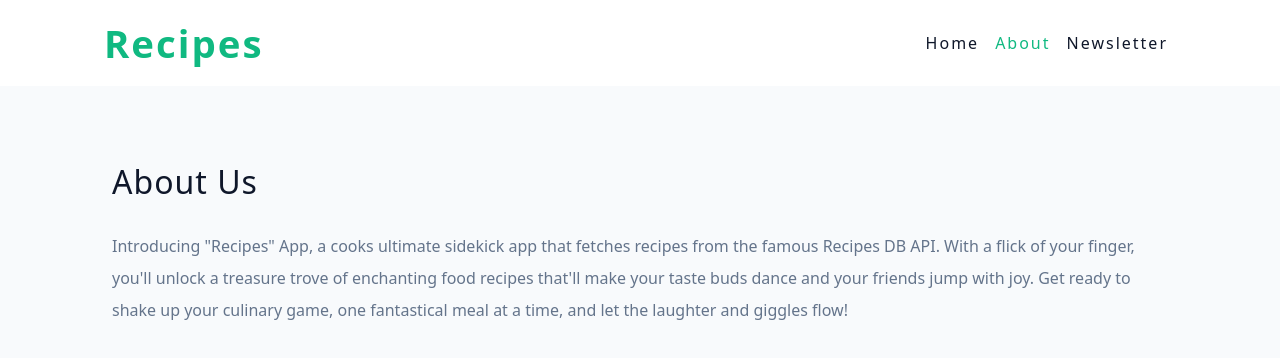
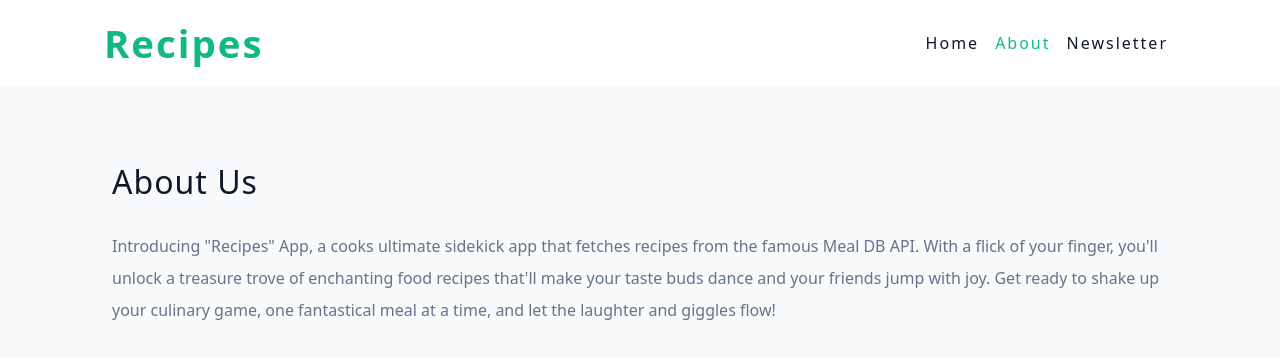
Before and after one commit to sun-n-y/foodRecipes-, a React (Vite) app: page /about in a window 1280 px wide. Shown: the top 358 px of the page. Built offline with nearby package versions, Linux system fonts and the light colour scheme.

Commit message:
add loader func

```diff
--- a/src/App.jsx
+++ b/src/App.jsx
@@ -1,5 +1,6 @@
 import { RouterProvider, createBrowserRouter } from 'react-router-dom';
 import { About, Error, HomeLayout, Landing, NewsLetter, Recipe } from './pages';
+import { loader as landingLoader } from './pages/Landing';
 
 const router = createBrowserRouter([
   {
@@ -10,6 +11,7 @@ const router = createBrowserRouter([
       {
         index: true,
         element: <Landing />,
+        loader: landingLoader,
       },
       {
         path: 'Recipe',
--- a/src/pages/About.jsx
+++ b/src/pages/About.jsx
@@ -6,11 +6,11 @@ const About = () => {
       <h3>About Us</h3>
       <p>
         Introducing "Recipes" App, a cooks ultimate sidekick app that fetches
-        recipes from the famous Recipes DB API. With a flick of your finger,
-        you'll unlock a treasure trove of enchanting food recipes that'll make
-        your taste buds dance and your friends jump with joy. Get ready to shake
-        up your culinary game, one fantastical meal at a time, and let the
-        laughter and giggles flow!
+        recipes from the famous Meal DB API. With a flick of your finger, you'll
+        unlock a treasure trove of enchanting food recipes that'll make your
+        taste buds dance and your friends jump with joy. Get ready to shake up
+        your culinary game, one fantastical meal at a time, and let the laughter
+        and giggles flow!
       </p>
     </Wrapper>
   );
--- a/src/pages/Landing.jsx
+++ b/src/pages/Landing.jsx
@@ -1,4 +1,17 @@
+import axios from 'axios';
+import { useLoaderData } from 'react-router-dom';
+
+const recipeSearchUrl = 'https://www.themealdb.com/api/json/v1/1/search.php?s=';
+
+export const loader = async () => {
+  const searchTerm = 'pizza';
+  const response = await axios.get(`${recipeSearchUrl}${searchTerm}`);
+  return { searchTerm, meals: response.data.meals };
+};
+
 const Landing = () => {
+  const { searchTerm, meals } = useLoaderData();
+  console.log(searchTerm, meals);
   return <h1>Landing</h1>;
 };
 export default Landing;
```
Also changed, not shown: 1 other file (tests, documents, lock files or other folders).
